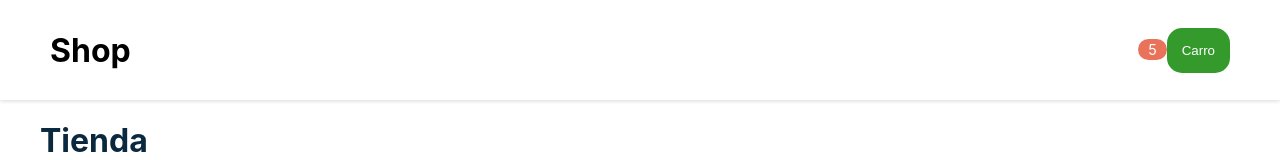
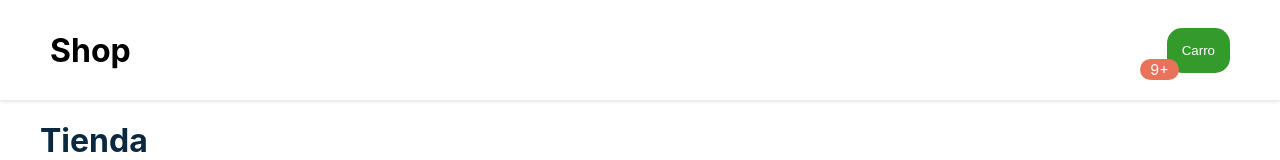
Before and after one commit to alonso1298/CarritoDeCompras_React, a React (Create React App) app: page / in a window 1280 px wide. Shown: the top 160 px of the page. Built offline with nearby package versions, Linux system fonts and the light colour scheme.

Commit message:
Se agrega el componente de BubbleAlert

```diff
--- a/src/components/BubbleAlert.js
+++ b/src/components/BubbleAlert.js
@@ -11,10 +11,16 @@
     }
 }
 class BubbleAlert extends Component {
+    getNumber(n) {
+        if(!n) { return ''}
+        return n > 9 ? '9+' : n
+    }
+
     render() {
+        const { value } = this.props;
         return (
             <span style={styles.bubbleAlert}>
-                5
+                {this.getNumber(value)}
             </span>
         )
     }
--- a/src/components/Carro.js
+++ b/src/components/Carro.js
@@ -11,7 +11,9 @@
         cursor: 'pointer'
     },
     bubble: {
-
+        position: 'relative',
+        left: 12,
+        top: 20,
     }
 }
 class Carro extends Component {
@@ -19,7 +21,7 @@
         return (
             <div>
                 <span style={styles.bubble}>
-                    <BubbleAlert />
+                    <BubbleAlert value={10} />
                 </span>
                 <button style={styles.carro}>
                     Carro
```
